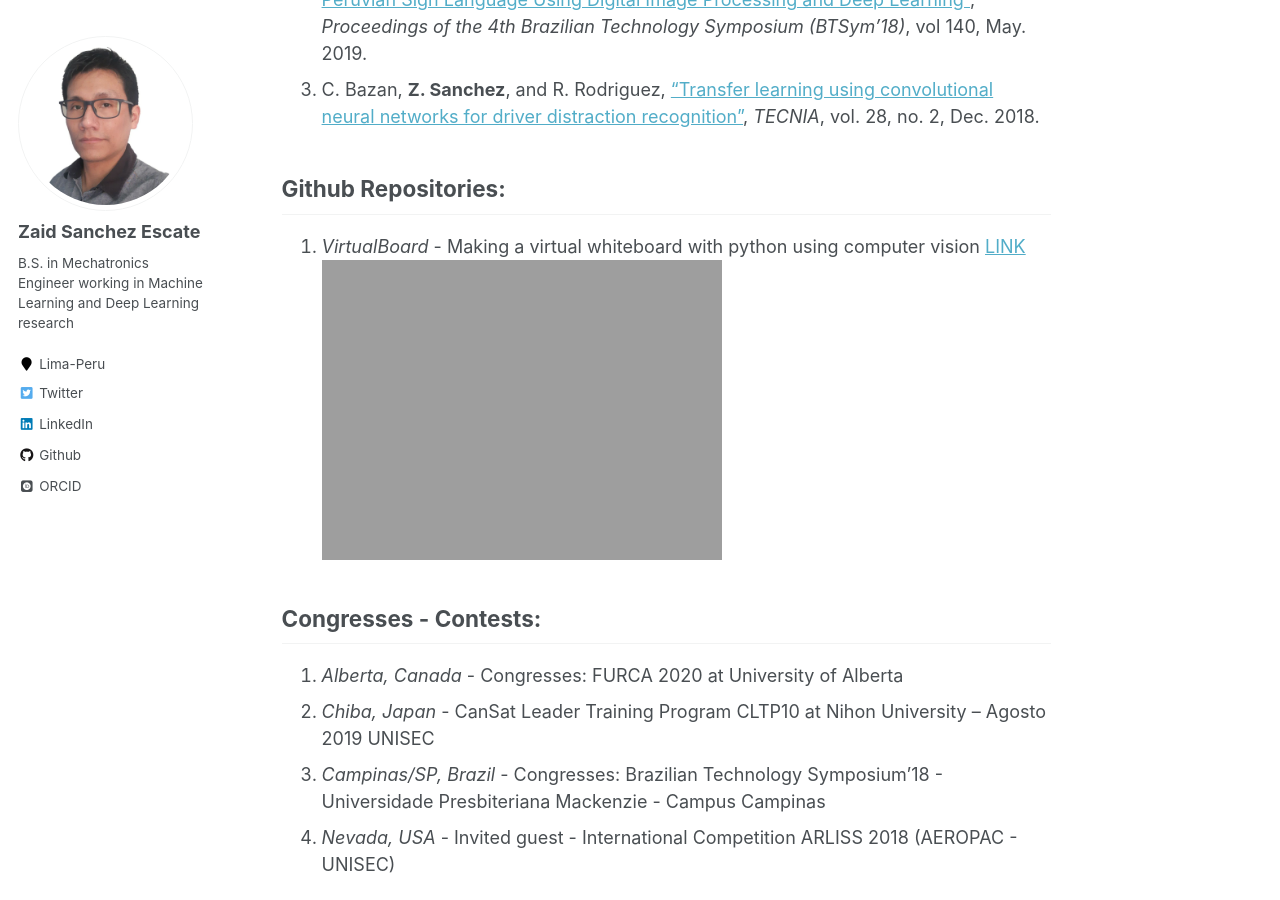
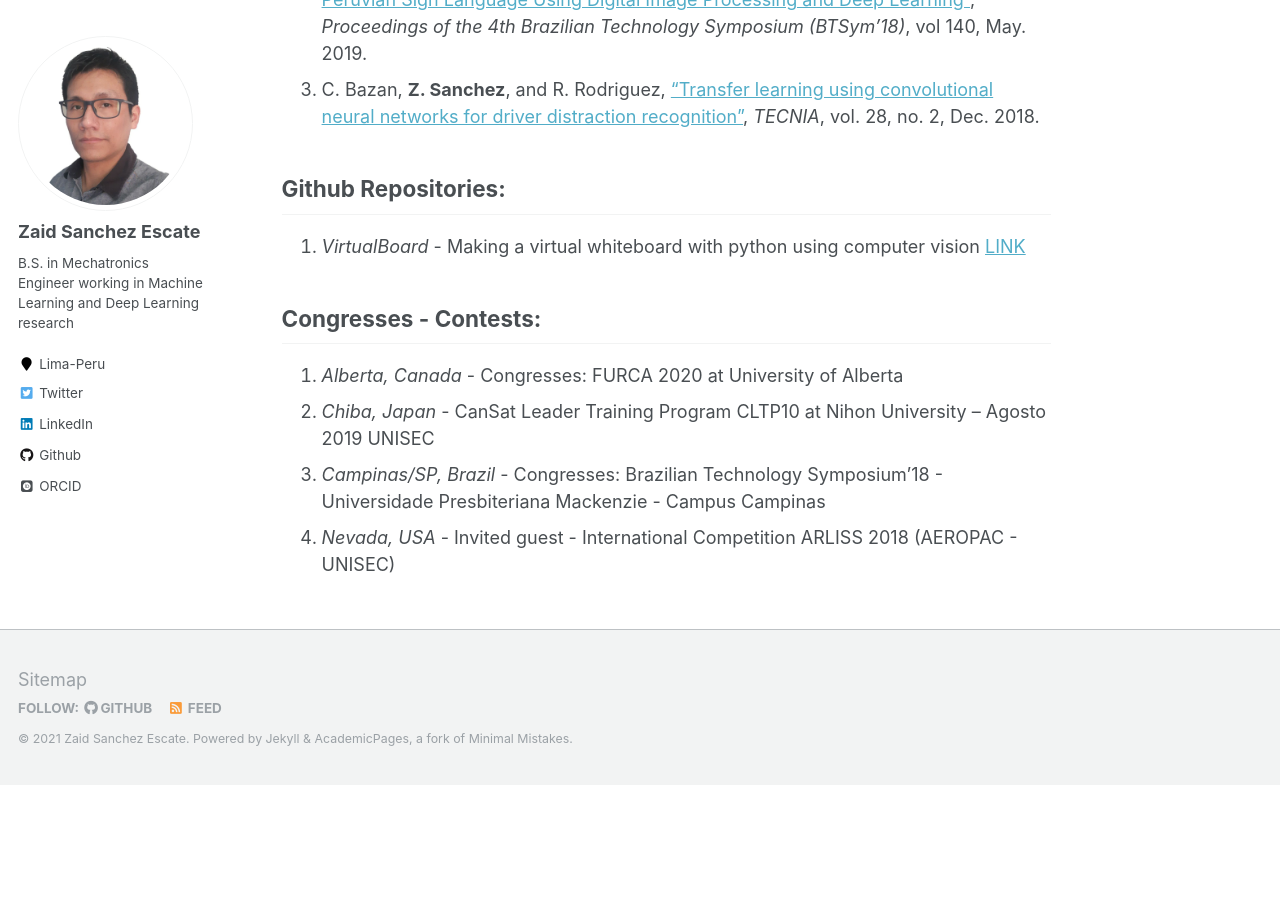
Before and after one commit to zaise/zaise.github.io, a Jekyll site: the page built from _pages/about.md, in a window 1280 px wide and 900 px high, scrolled down 528 px. Built offline with Jekyll 4.4.1, drawn with Linux system fonts in a browser that asks for light colours; some web fonts are replaced; after the commit the page ends 1313 px from its top, so only the background shows below that.

Commit message:
2105030133

```diff
--- a/_pages/about.md
+++ b/_pages/about.md
@@ -19,7 +19,6 @@ Publications
 Github Repositories:
 ------
 1. <i>VirtualBoard</i> - Making a virtual whiteboard with python using computer vision [LINK](https://github.com/zaise/VirtualBoard)
-![](/images/test02.gif | width=100)
 
 Congresses - Contests:
 ------
```
